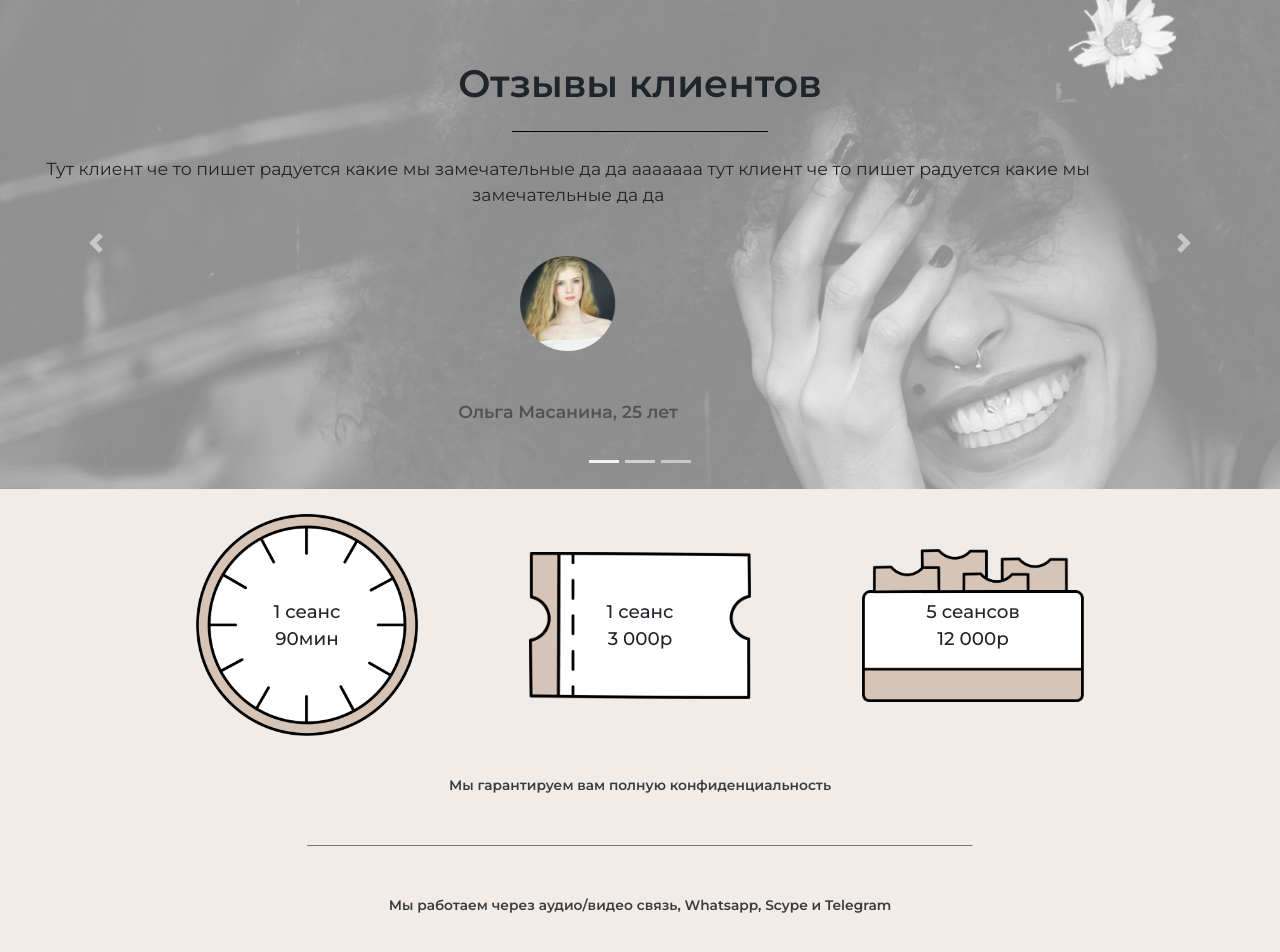
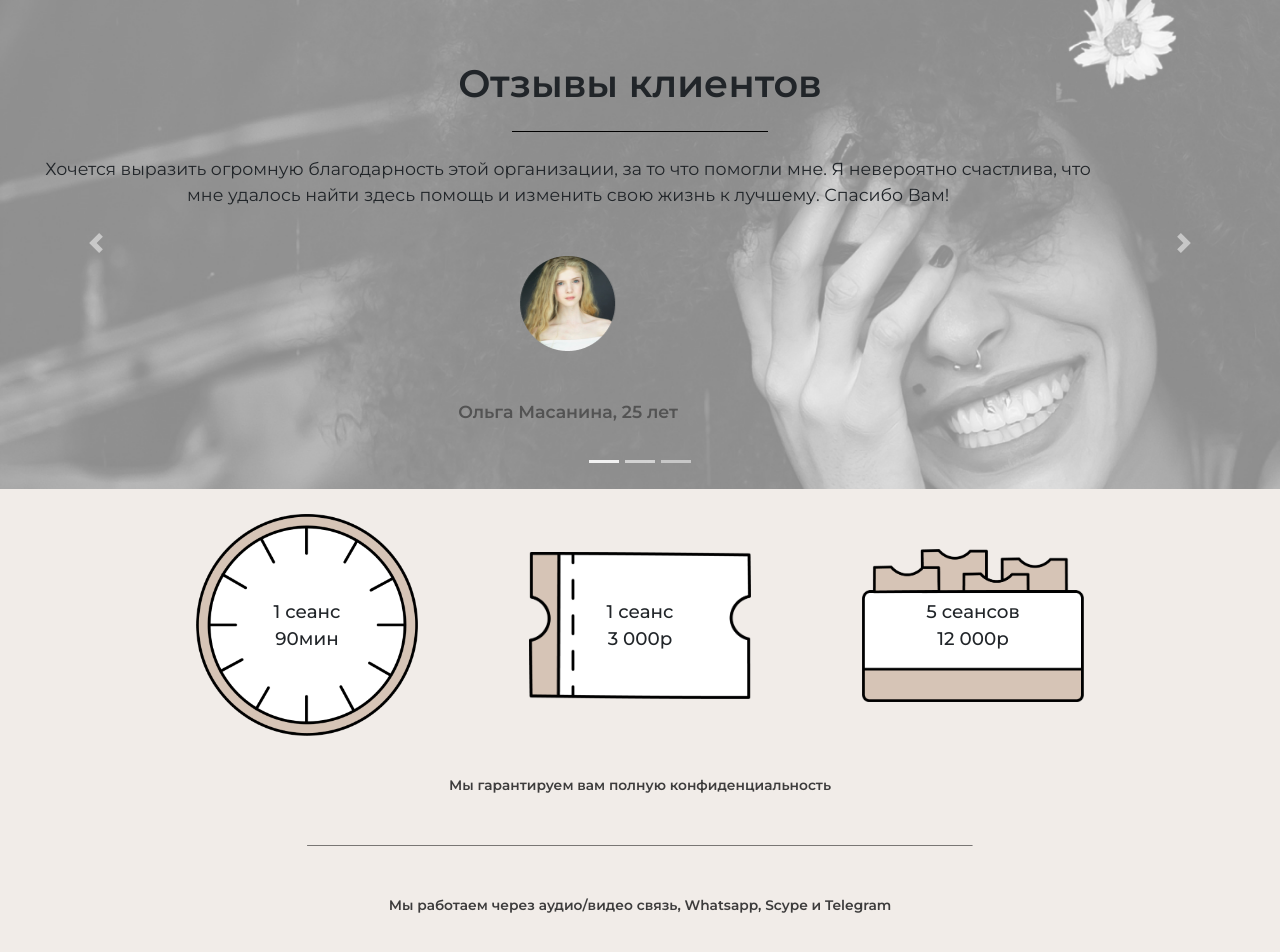
Before and after one commit to anyageexy/mental, a plain HTML site: page index.html in a window 1280 px wide. Shown: the part 2523-3475 px from the top of the page. Drawn offline with nearby package versions, Linux system fonts and the light colour scheme; a script that the page names is missing.

Commit message:
no message

```diff
--- a/index.html
+++ b/index.html
@@ -125,17 +125,17 @@
                 <h1 class="col-10">Отзывы клиентов</h1>
                 <div class="line"></div>
               <div class="carousel-item active">
-                 <div class="row"><div class="col-10">Тут клиент че то пишет радуется какие мы замечательные да да  ааааааа тут клиент че то пишет радуется какие мы замечательные да да </div></div>
+                 <div class="row"><div class="col-10">Хочется выразить огромную благодарность этой организации, за то что помогли мне. Я невероятно счастлива, что мне удалось найти здесь помощь и изменить свою жизнь к лучшему. Спасибо Вам!</div></div>
                  <div class="row"><div class="col-5"><img src="./images/slider_01.png" alt=""></div></div>
                  <div class="row"><div class="col-12 name" >Ольга Масанина, 25 лет</div></div>
               </div>
               <div class="carousel-item">
-                    <div class="row"><div class="col-10">Тут клиент че то пишет радуется какие мы замечательные да да  ааааааа тут клиент че то пишет радуется какие мы замечательные да да </div></div>
+                    <div class="row"><div class="col-10">Я получила именно ту помощь, которую долго искала. Спасибо!</div></div>
                     <div class="row"><div class="col-5"><img src="./images/slider_02.png" alt=""></div></div>
                     <div class="row"><div class="col-12 name" >Дмитрий Васильев, 19 лет</div></div>
              </div>
              <div class="carousel-item">
-                 <div class="row"><div class="col-10">Тут клиент че то пишет радуется какие мы замечательные да да  ааааааа тут клиент че то пишет радуется какие мы замечательные да да </div></div>
+                 <div class="row"><div class="col-10">Спасибо, вы мне очень помогли! Я рекомендую Вас всем, кто спрашивает меня о психологической помощи!</div></div>
                  <div class="row"><div class="col-5"><img src="./images/slider_03.png" alt=""></div></div>
                  <div class="row"><div class="col-12 name ">Виктория Савельева, 31 год</div></div>
              </div>
```
